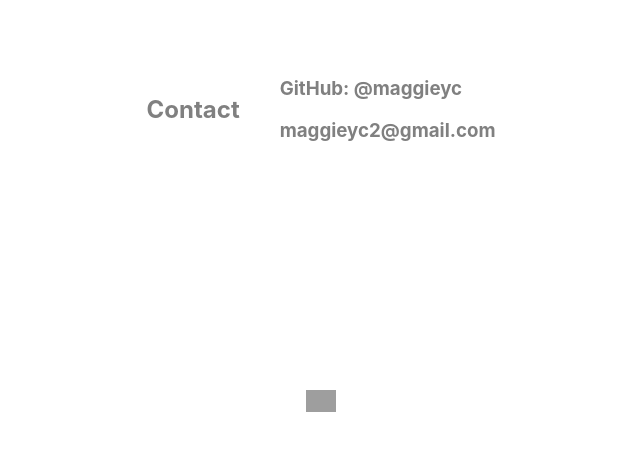
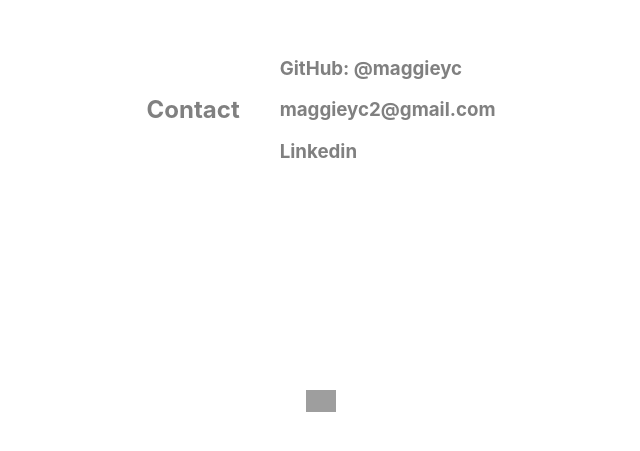
Before and after one commit to maggieyc/portfolio, a React (Create React App) app: page /contact in a window 1280 px wide. Shown: the part 277-728 px from the top of the page, without its empty margins (319-959 px from the left). Built offline with nearby package versions, Linux system fonts and the light colour scheme; grey boxes are pictures that could not be loaded.

Commit message:
add linkedin

```diff
--- a/src/App.css
+++ b/src/App.css
@@ -121,7 +121,7 @@ iframe{
   }
 
   .gallery-img{
-    height: 17vh;
+    height: 20vh;
     margin: 2px;
   }
 
@@ -129,3 +129,9 @@ iframe{
     transform:none;
   }
 }
+
+@media(max-width: 550px){
+  .gallery-img{
+    height: 16vh;
+  }
+}
--- a/src/components/Contact.js
+++ b/src/components/Contact.js
@@ -11,12 +11,18 @@ export default function Contact(){
             <ul className="list">
               <li >
                 <h3>
-                  <a className="interactive link" href="https://github.com/maggieyc">GitHub: @maggieyc</a>
+                  <a target="_blank"className="interactive link" href="https://github.com/maggieyc">GitHub: @maggieyc</a>
                 </h3>
               </li>
 
               <li>
                 <h3>maggieyc2@gmail.com</h3>
+              </li>
+
+              <li>
+                <h3>
+                  <a target="_blank" className="interactive link" href="https://www.linkedin.com/in/maggie-chen-8aa57322b/">Linkedin</a>
+                </h3>
               </li>
             </ul>
           </AnimatedPage>
```
